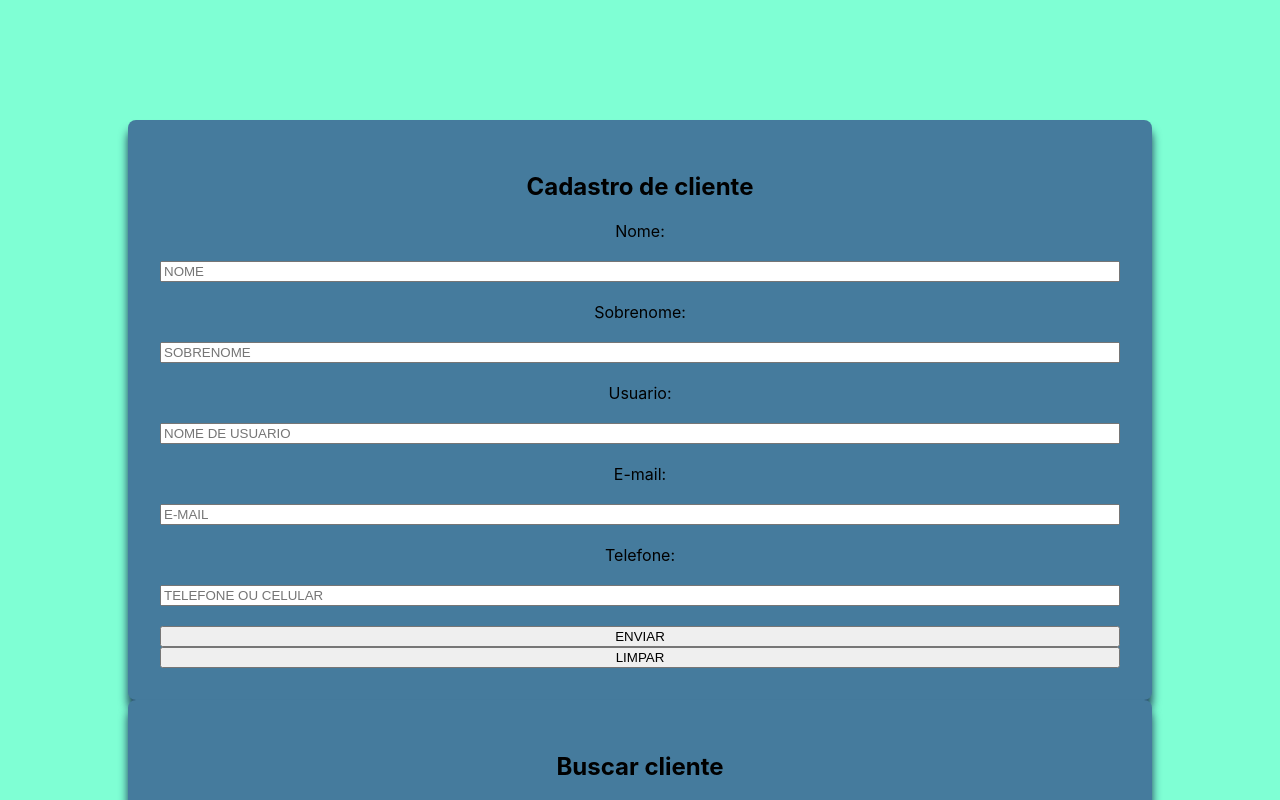
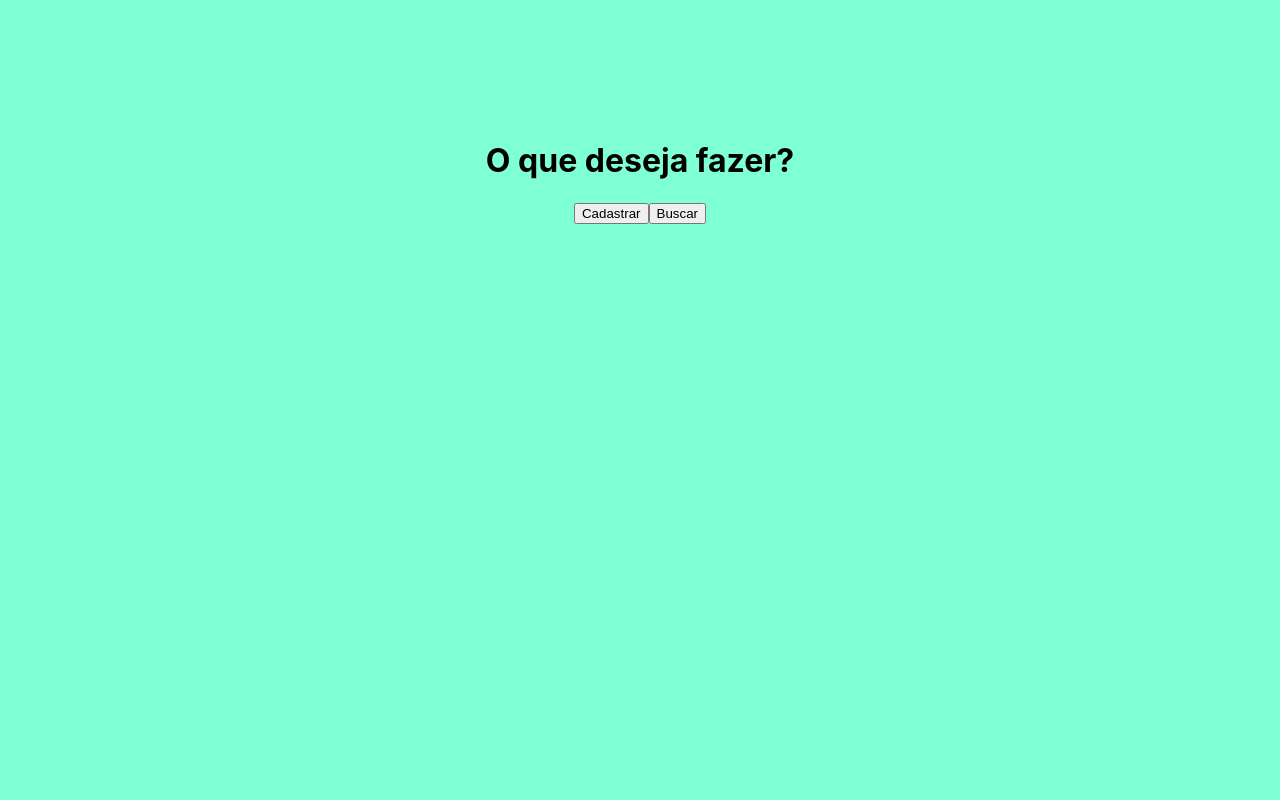
Before and after one commit to Kauarafaldini/form, a React (Create React App) app: page / in a window 1280 px wide. Shown: the top 800 px of the page. Built offline with nearby package versions, Linux system fonts and the light colour scheme.

Commit message:
Incrementação do botão de seleção de ação

```diff
--- a/src/App.js
+++ b/src/App.js
@@ -3,6 +3,10 @@ import React, { useState } from 'react';
 import axios from 'axios';
 
 function App() {
+
+  const [cadastrar,setCadastrar] = useState(false)
+
+  const [buscar,setBuscar] = useState(false)
 
   const [cliente, setCliente] = useState({
     nome:'',
@@ -76,7 +80,15 @@ function App() {
 
   return (
     <div className="App">
+      <div>
+        <h1>O que deseja fazer?</h1>
 
+        <button onClick={() => setCadastrar(!cadastrar)}>Cadastrar</button>
+
+        <button onClick={() => setBuscar(!buscar)}>Buscar</button>
+      </div>
+
+      {cadastrar?
       <form onSubmit={enviarmsg}>
 
         <h2>Cadastro de cliente</h2>
@@ -147,7 +159,10 @@ function App() {
         type='reset'>LIMPAR</button>
 
       </form>
+      :null}
 
+
+      {buscar?
       <form onSubmit={buscarCliente}>
         <h2>Buscar cliente</h2>
 
@@ -181,6 +196,7 @@ function App() {
         className='button_limpar'
         type='reset'>LIMPAR</button>
       </form>
+      :null}
 
       {clientesEncontrados.length > 0 && (
         <div className='ifBusca'>
```
